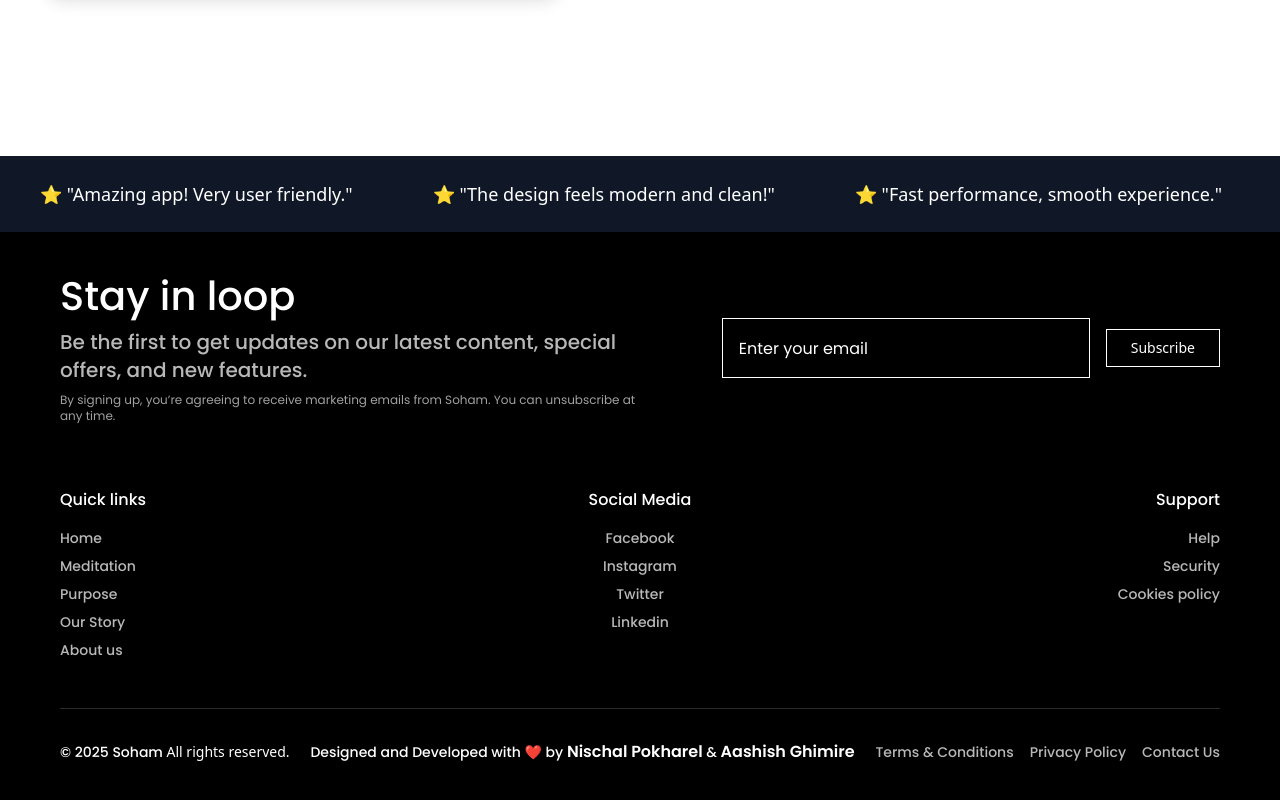
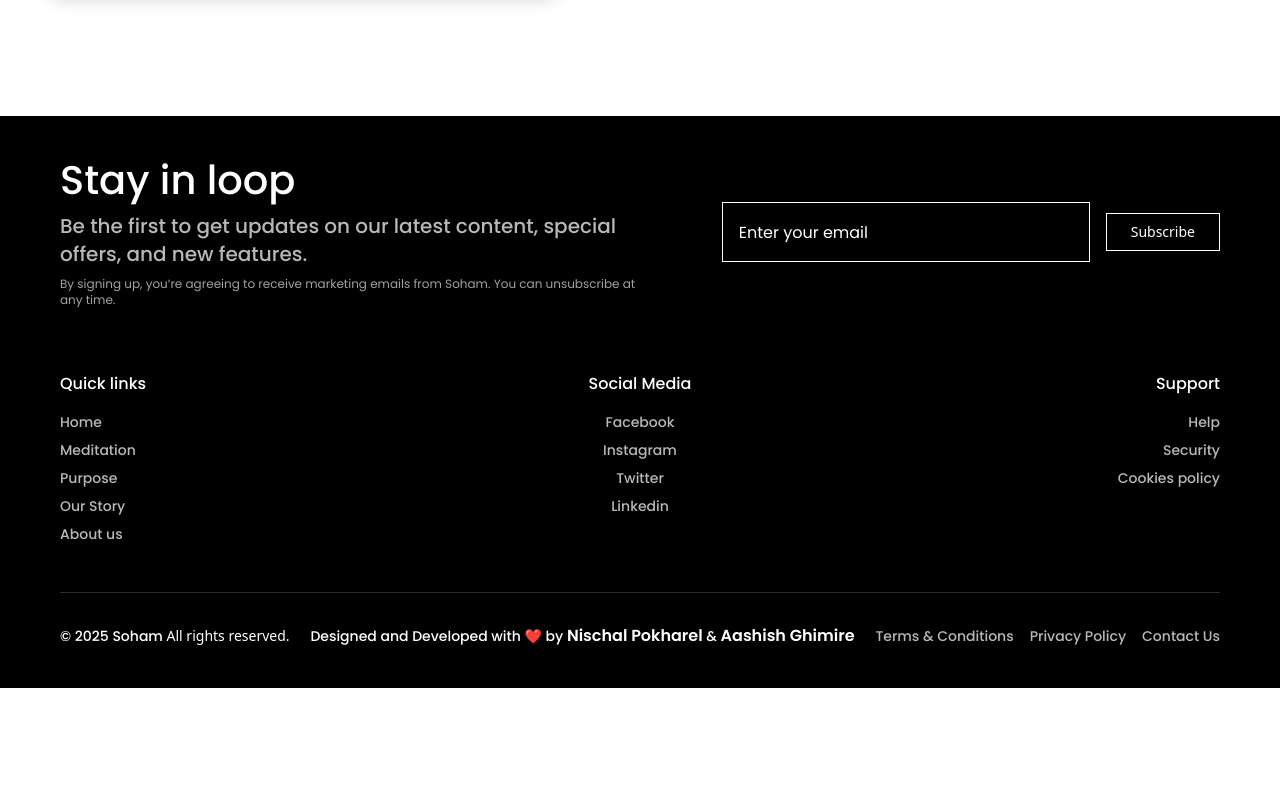
Before and after one commit to Neeschal1/Soham-web, a React (Vite) app: page / in a window 1280 px wide. Shown: the part 5606-6406 px from the top of the page. After the commit the page ends 6294 px from the top, so only its background shows below. Built offline with nearby package versions, Linux system fonts and the light colour scheme.

Commit message:
Update landing.jsx
popped out user review from the main UI, for now

```diff
--- a/src/screens/landing.jsx
+++ b/src/screens/landing.jsx
@@ -21,7 +21,7 @@
           <Reflection />
           <Instructors />
           <Faqs />
-          <Userreview />
+          {/* <Userreview /> */}
         </div>
         <Footer />
       </div>
```
